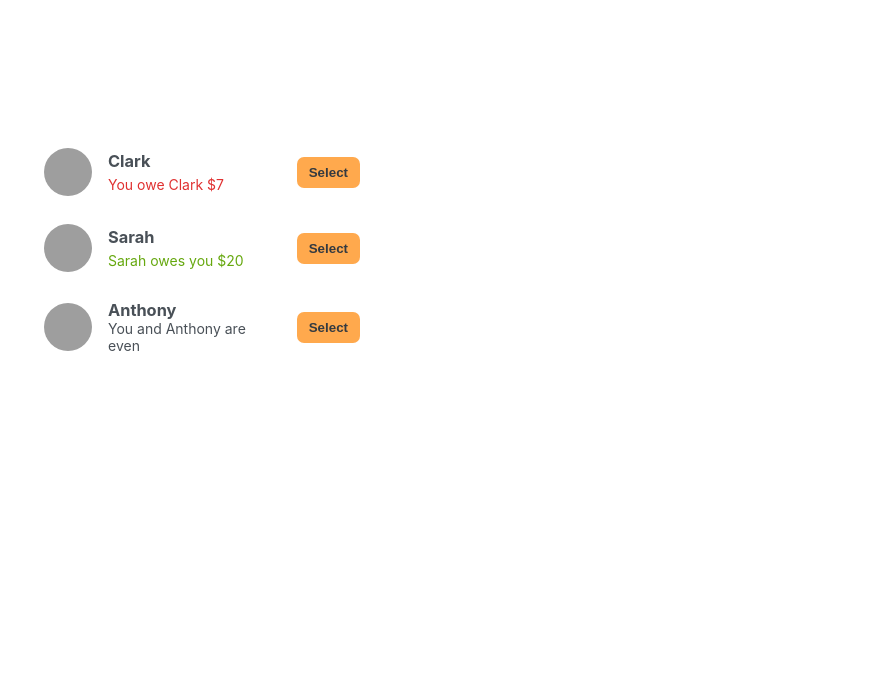
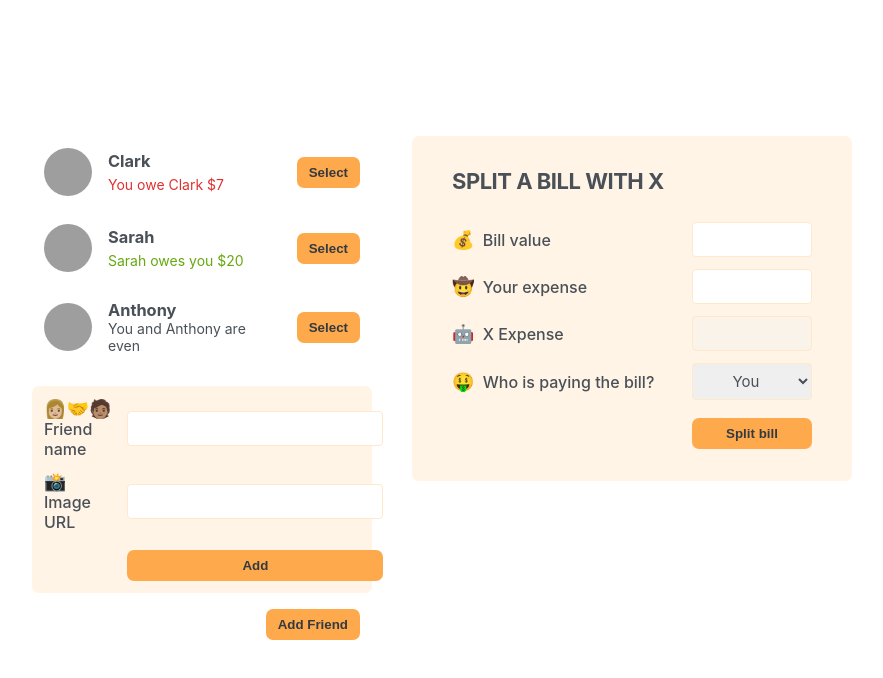
Before and after one commit to jonmico/eat-n-split, a React (Vite) app: page / in a window 1280 px wide. Shown: the top 678 px of the page, without its empty margins (198-1081 px from the left). Built offline with nearby package versions, Linux system fonts and the light colour scheme; grey boxes are pictures that could not be loaded.

Commit message:
Add forms.

```diff
--- a/src/App.tsx
+++ b/src/App.tsx
@@ -24,7 +24,10 @@
     <div className='app'>
       <div className='sidebar'>
         <FriendsList />
+        <FormAddFriend />
+        <Button>Add Friend</Button>
       </div>
+      <FormSplitBill />
     </div>
   );
 }
@@ -62,7 +65,54 @@
         </p>
       )}
       {balance === 0 && <p>You and {name} are even</p>}
-      <button className='button'>Select</button>
+      <Button>Select</Button>
     </li>
   );
 }
+
+interface ButtonProps {
+  children: React.ReactNode;
+}
+
+function Button({ children }: ButtonProps) {
+  return <button className='button'>{children}</button>;
+}
+
+function FormAddFriend() {
+  return (
+    <form className='form-add-friend'>
+      <label>👩🏼‍🤝‍🧑🏽 Friend name</label>
+      <input type='text' />
+
+      <label>📸 Image URL</label>
+      <input type='text' />
+
+      <Button>Add</Button>
+    </form>
+  );
+}
+
+function FormSplitBill() {
+  return (
+    <form className='form-split-bill'>
+      <h2>Split a bill with X</h2>
+
+      <label>💰 Bill value</label>
+      <input type='text' />
+
+      <label>🤠 Your expense</label>
+      <input type='text' />
+
+      <label>🤖 X Expense</label>
+      <input type='text' disabled />
+
+      <label>🤑 Who is paying the bill?</label>
+      <select>
+        <option value='user'>You</option>
+        <option value='friend'>X</option>
+      </select>
+
+      <Button>Split bill</Button>
+    </form>
+  );
+}
```
